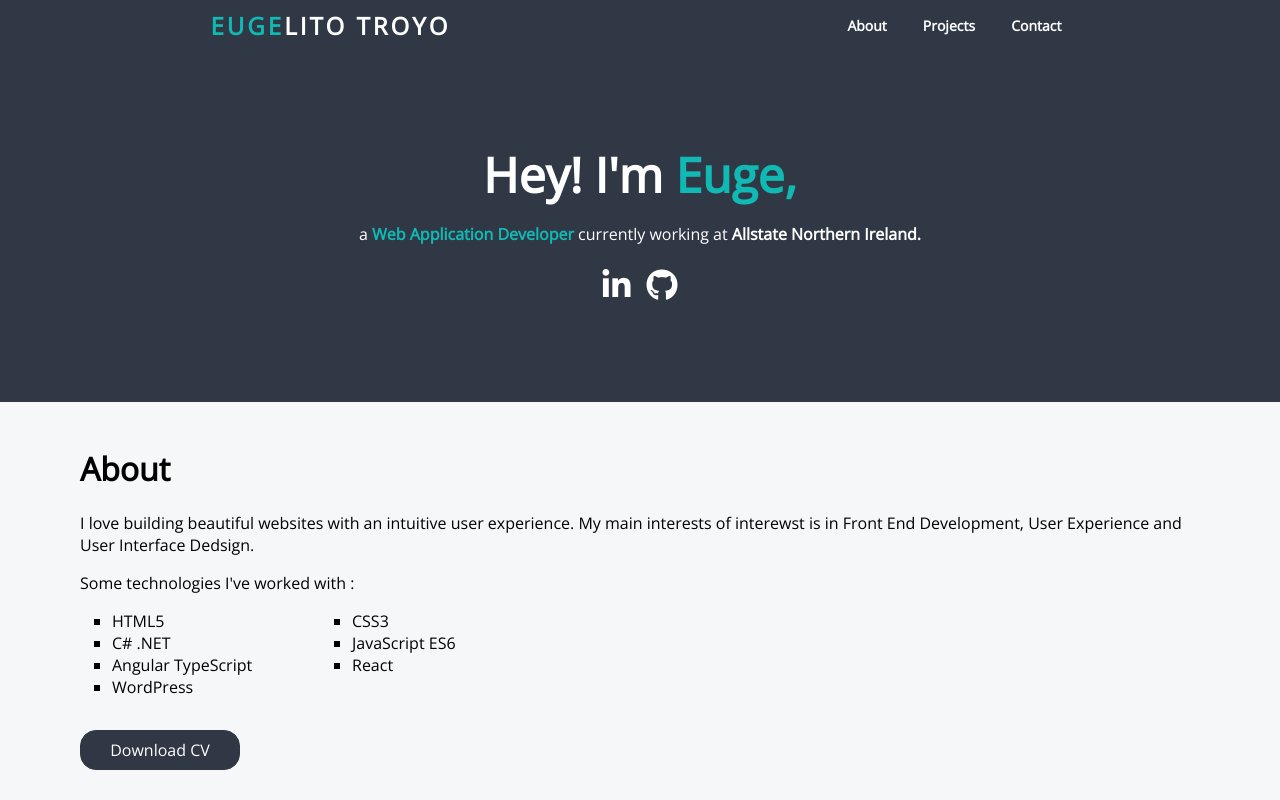
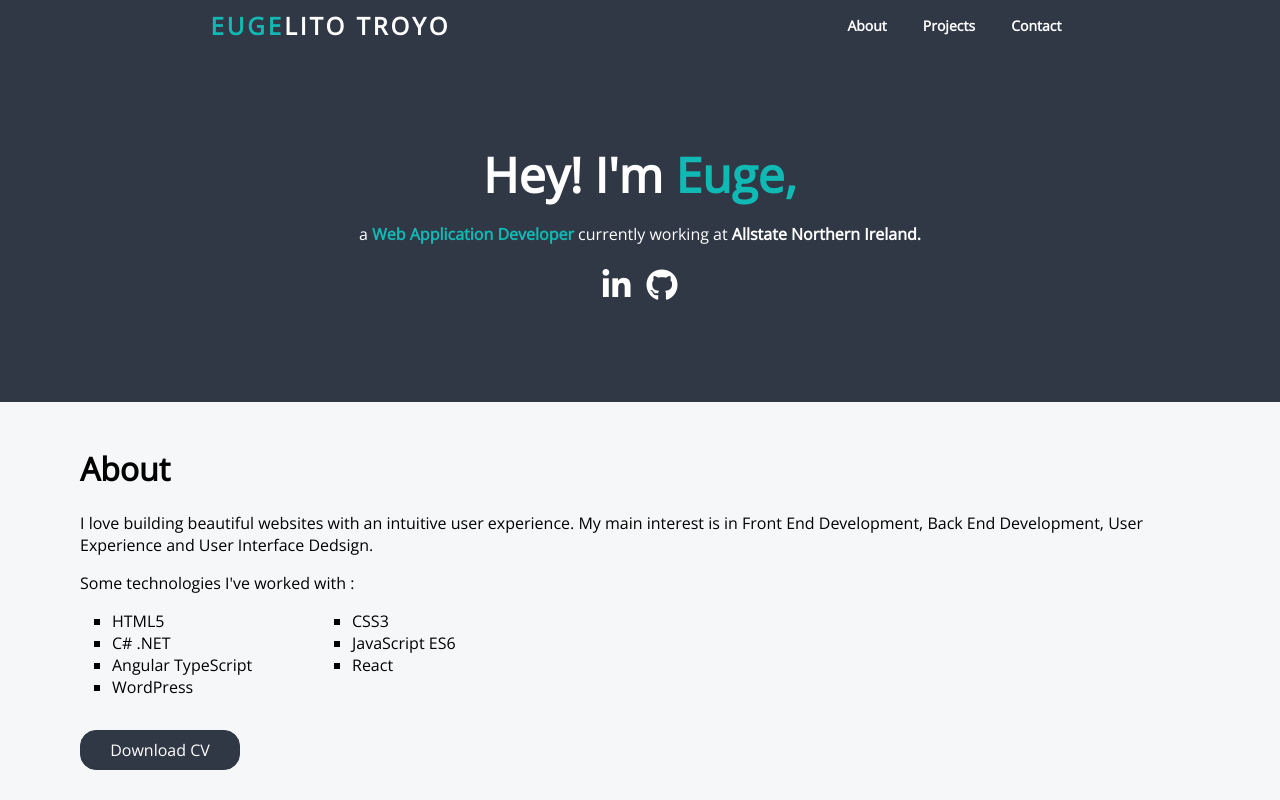
Before and after one commit to eugelito/eugelito, a React (Create React App) app: page / in a window 1280 px wide. Shown: the top 800 px of the page. Built offline with nearby package versions, Linux system fonts and the light colour scheme.

Commit message:
update about paragraph

```diff
--- a/src/components/About.js
+++ b/src/components/About.js
@@ -6,7 +6,7 @@ function About() {
       <h1 id="about">About</h1>
       <p className="content--about__paragraph">
         I love building beautiful websites with an intuitive user experience. My
-        main interests of interewst is in Front End Development, User Experience
+        main interest is in Front End Development, Back End Development, User Experience
         and User Interface Dedsign.
       </p>
       <p>Some technologies I've worked with :</p>
```
